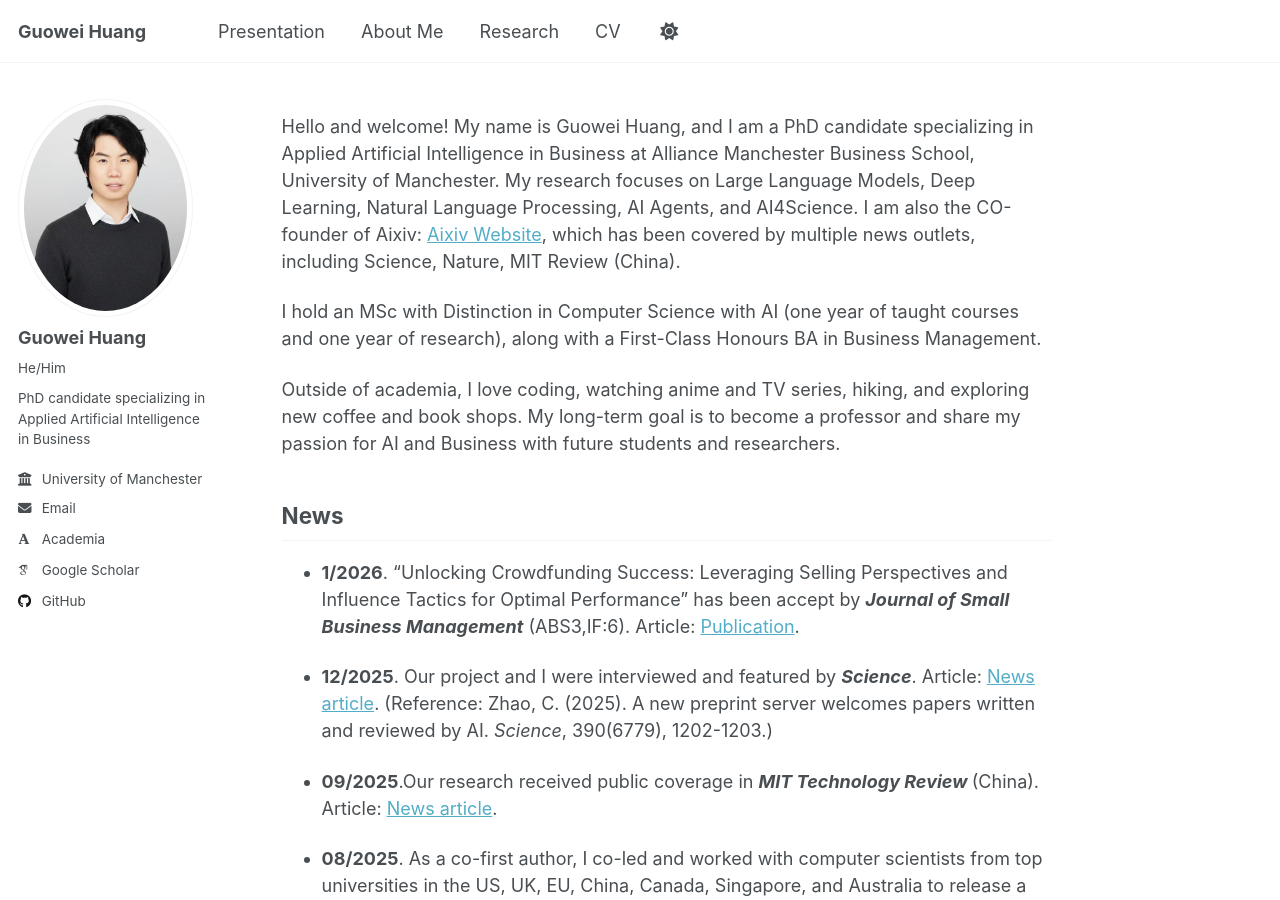
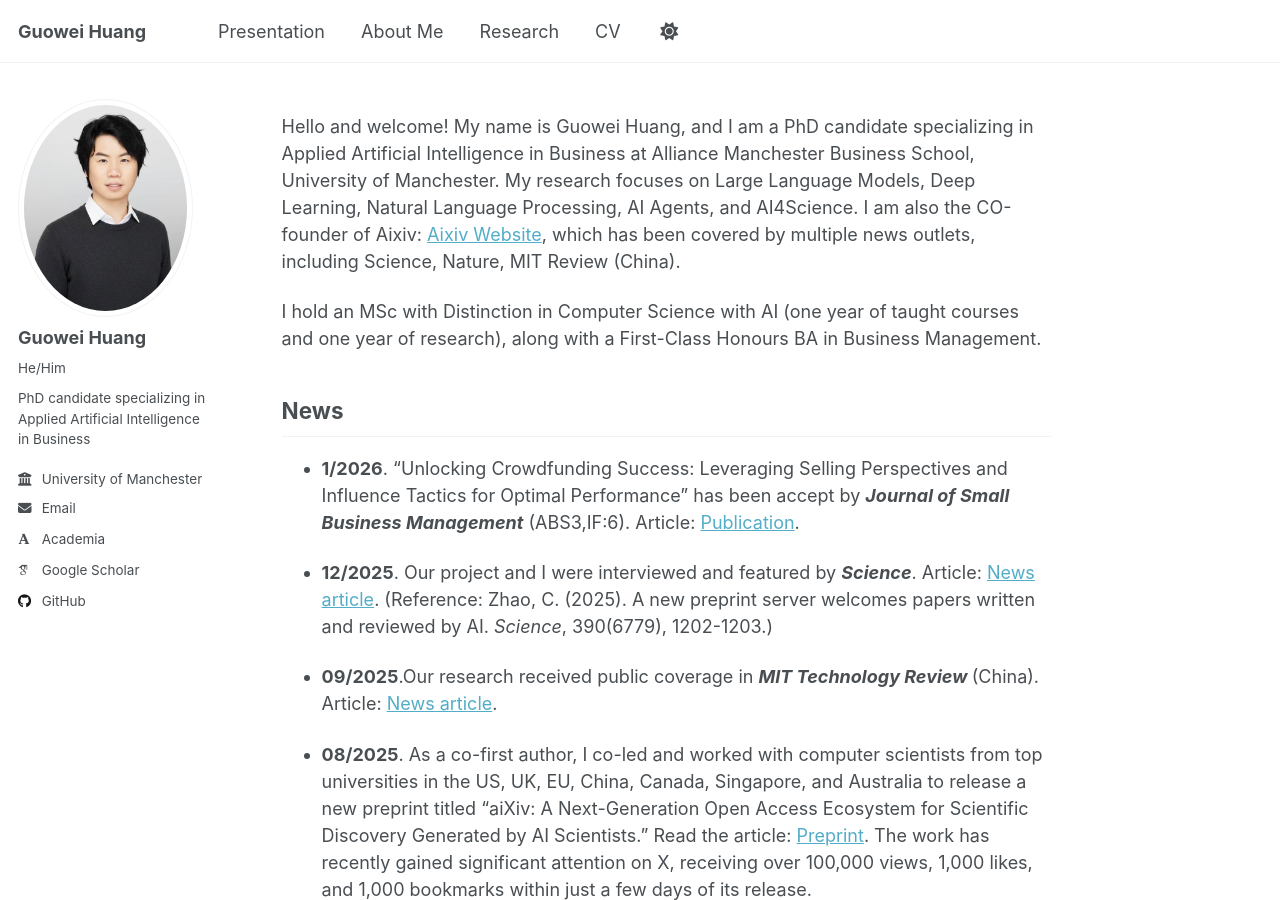
Before and after one commit to Oliverhuang123/Oliverhuang123.github.io, a Jekyll site: the page built from _pages/about.md, in a window 1280 px wide and 900 px high. Built offline with Jekyll 4.4.1, drawn with Linux system fonts in a browser that asks for light colours; some web fonts are replaced; a script that is not in the unit is left out.

Commit message:
Update about page to remove personal interests
Removed personal hobbies and long-term goals from the about page.

```diff
--- a/_pages/about.md
+++ b/_pages/about.md
@@ -11,7 +11,6 @@ Hello and welcome! My name is Guowei Huang, and I am a PhD candidate specializin
 
 I hold an MSc with Distinction in Computer Science with AI (one year of taught courses and one year of research), along with a First-Class Honours BA in Business Management.
 
-Outside of academia, I love coding, watching anime and TV series, hiking, and exploring new coffee and book shops. My long-term goal is to become a professor and share my passion for AI and Business with future students and researchers.
 
 
 ## News
```
